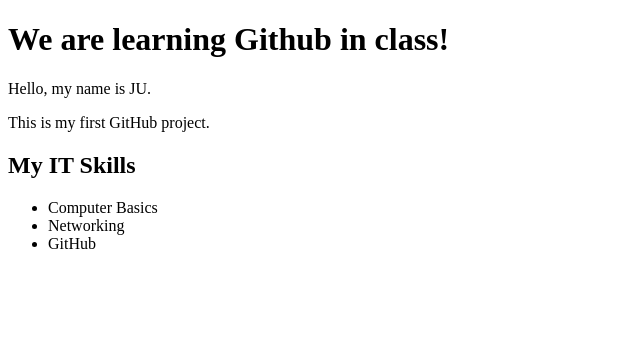
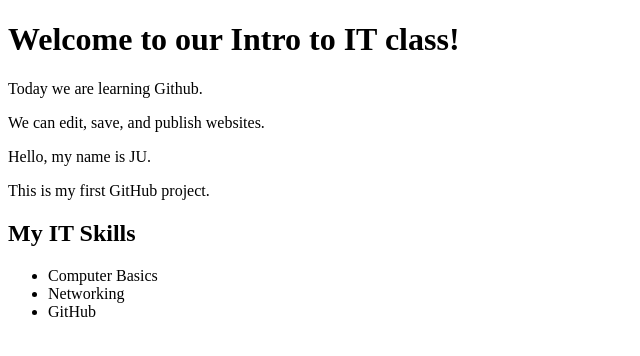
Before and after one commit to JollyMerrimack/test1, a plain HTML site: page index.html in a window 1280 px wide. Shown: the whole page, without its empty margins (0-640 px from the left). Drawn offline with Linux system fonts and the light colour scheme.

Commit message:
Update heading and add introductory paragraph

```diff
--- a/index.html
+++ b/index.html
@@ -5,7 +5,9 @@
   <title>My First IT Website</title>
 </head>
 <body>
-  <h1>We are learning Github in class!</h1>
+  <h1>Welcome to our Intro to IT class!</h1>
+  <p> Today we are learning Github.<p>
+  <p> We can edit, save, and publish websites.<p>
   <p>Hello, my name is JU.</p>
   <p>This is my first GitHub project.</p>
   <h2>My IT Skills</h2>
```
